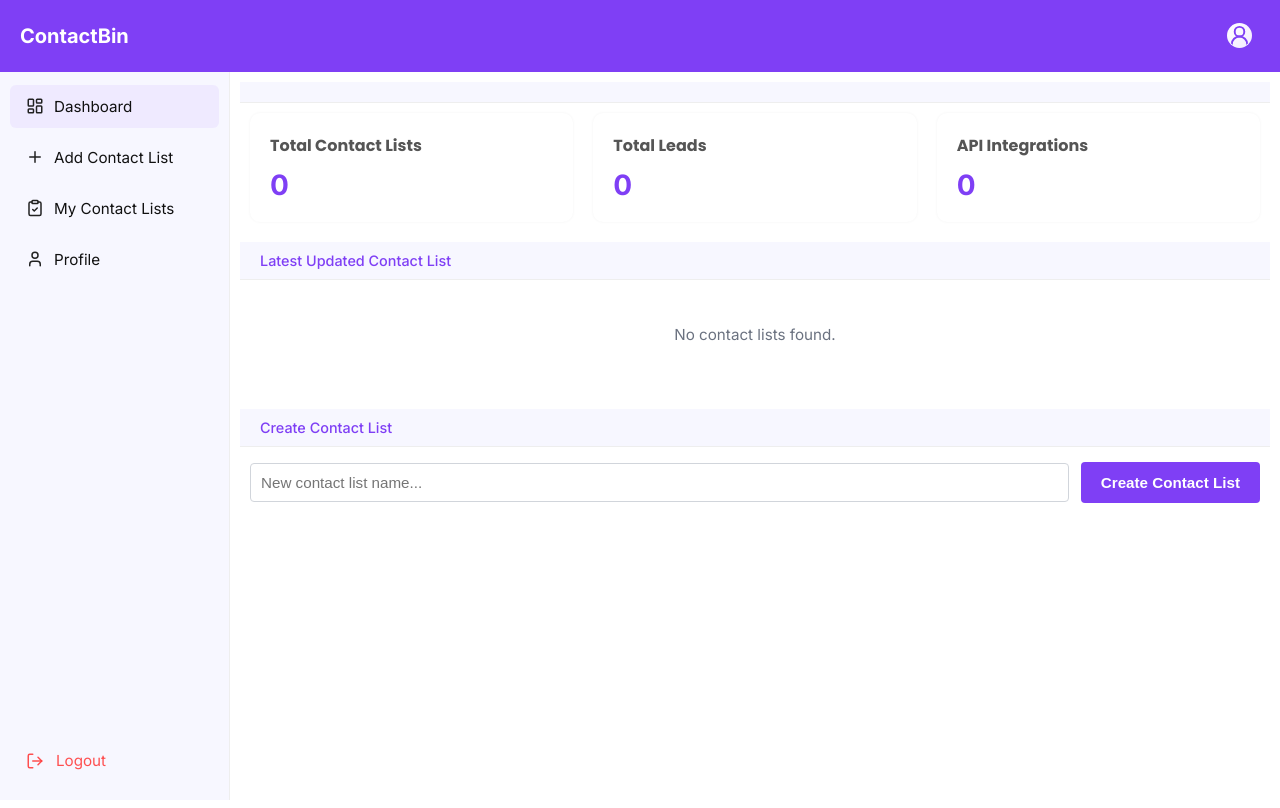
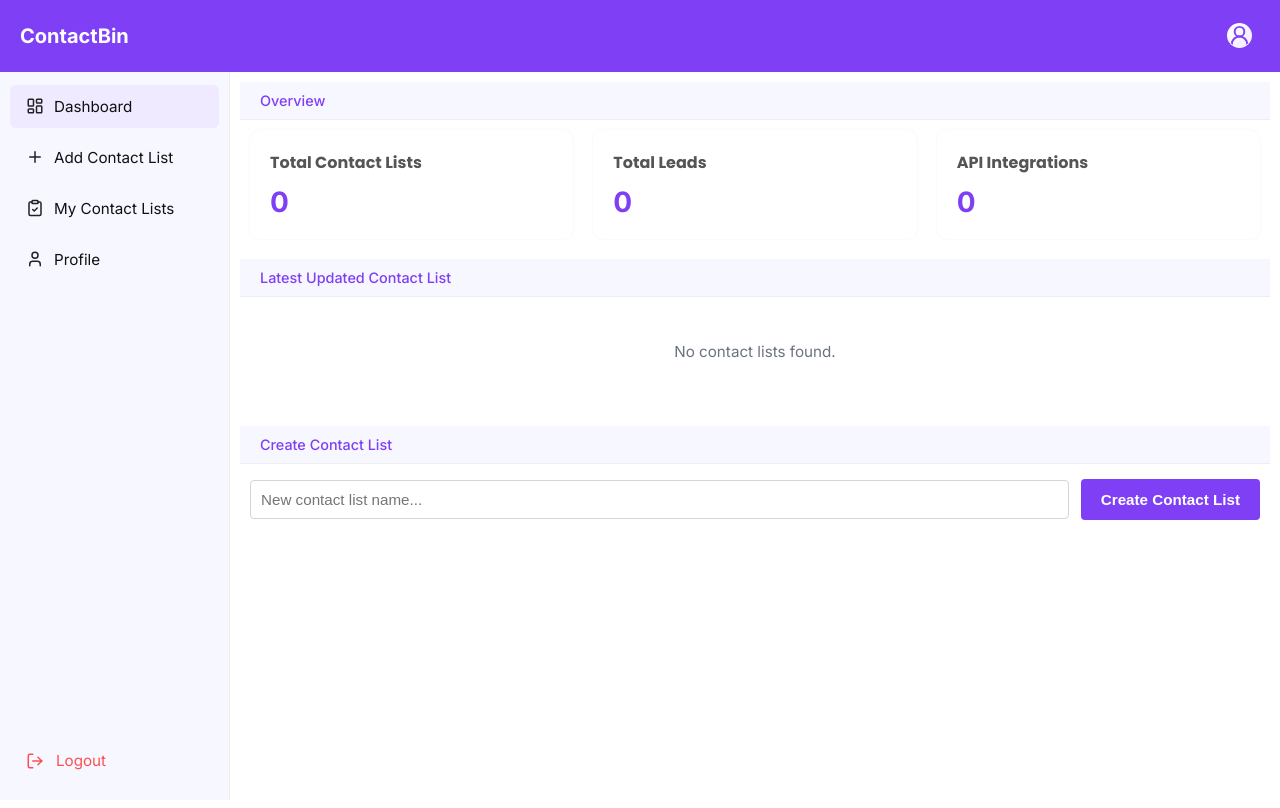
Before and after one commit to goodiewebdev/DocBasin_F, a React (Vite) app: page /dashboard in a window 1280 px wide. Shown: the top 808 px of the page. Built offline with nearby package versions, Linux system fonts and the light colour scheme; no server answers; sample sign-in values are in the browser's storage.

Commit message:
header text changed in dashboardhome

```diff
--- a/src/dashboard/dashboardhome.jsx
+++ b/src/dashboard/dashboardhome.jsx
@@ -122,7 +122,7 @@ const DashboardHome = ({ user }) => {
   return (
     <>
       <header className="topbar">
-        <div className="user-info">{user && <span>{user.name}</span>}</div>
+        <div className="user-info">Overview</div>
       </header>
 
       <section className="content">
```
